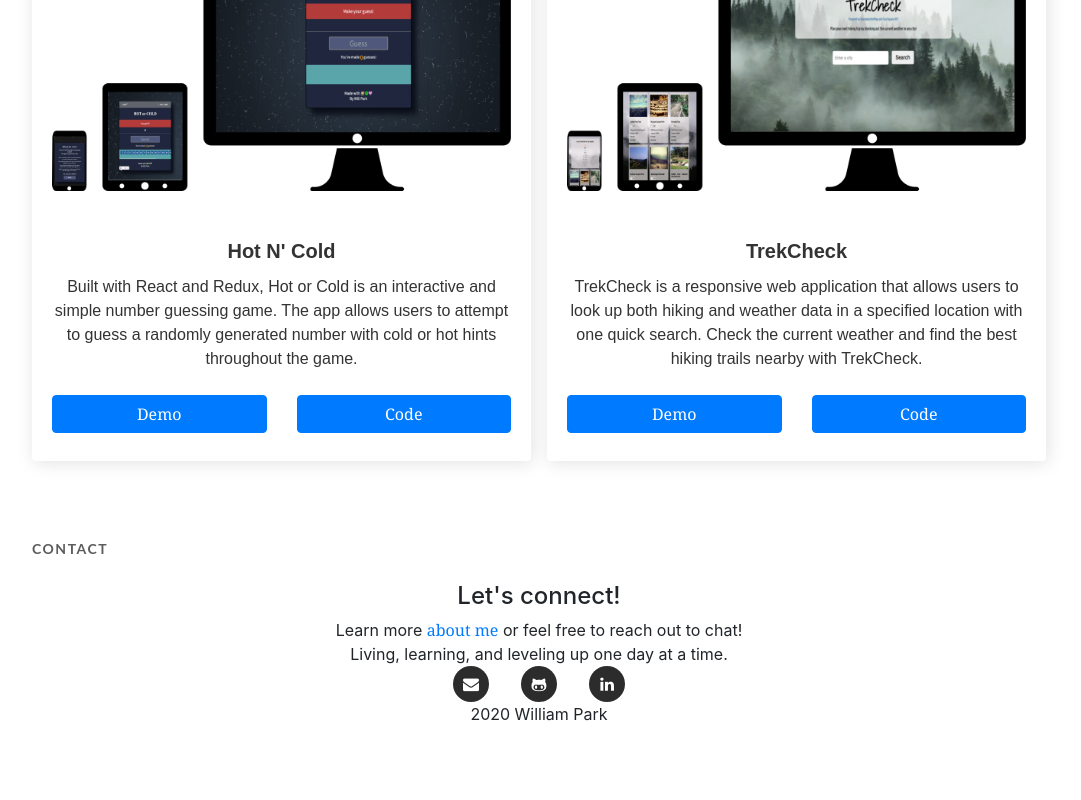
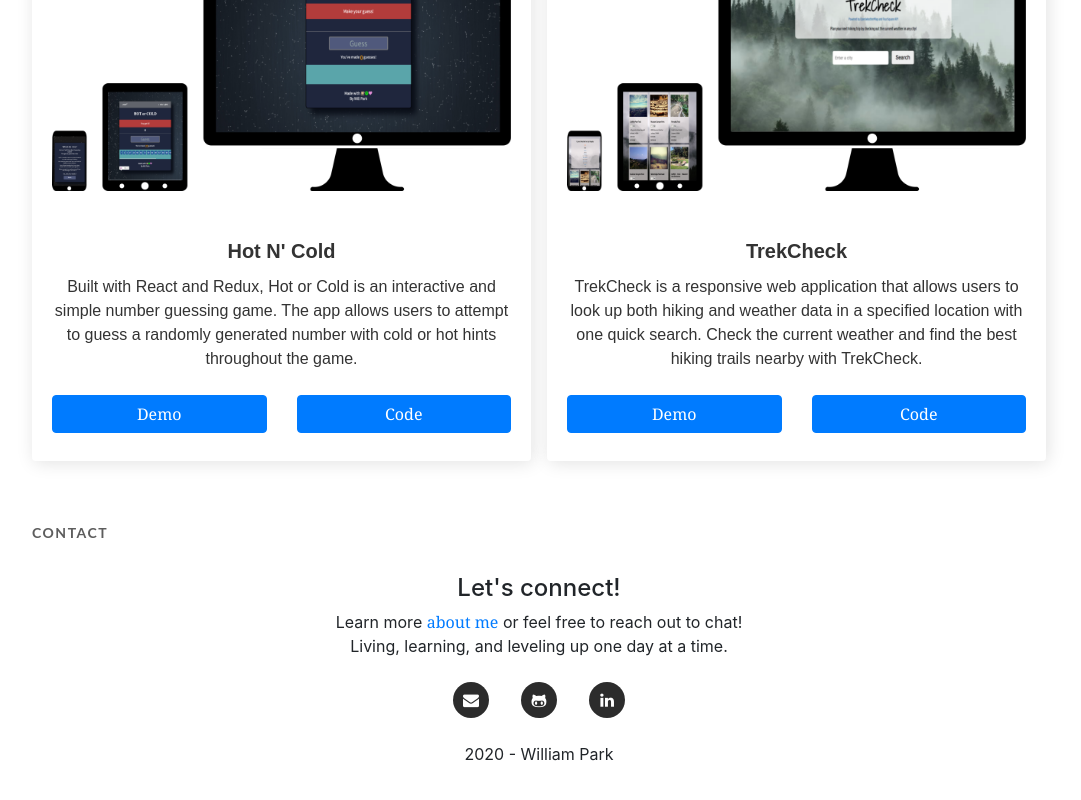
Before and after one commit to wjypark94/wpark-portfolio, a React (Create React App) app: page / in a window 1280 px wide. Shown: the part 2759-3559 px from the top of the page, without its empty margins (101-1182 px from the left). Built offline with nearby package versions, Linux system fonts and the light colour scheme; a web font is replaced by a local one.

Commit message:
added styles to footer

```diff
--- a/src/components/Footer.js
+++ b/src/components/Footer.js
@@ -5,10 +5,10 @@ class Footer extends Component{
 		return (
 			<div class="container py-3 py-lg-5">
 				<div class="row mx-0 mx-lg-5">
-					<div class="col-12 text-center text-md-left pl-0 py-3">
+					<div class="col-12 text-center text-md-left pl-0">
 						<h2 class="contact-header text-uppercase">Contact</h2>
 					</div>
-					<div class="col-12 text-center">
+					<div class="col-12 text-center py-3 py-lg-4">
 						<h3>Let's connect!</h3>
 						<p class="m-0">Learn more <a href="/about">about me</a> or feel free to reach out to chat!</p>
 						<p class="m-0">Living, learning, and leveling up one day at a time.</p>
@@ -17,7 +17,7 @@ class Footer extends Component{
 						<a class="px-3" href="mailto:wjypark94@gmail.com"><i class="icon fa fa-envelope"></i></a>
 						<a class="px-3" href="https://github.com/wjypark94"><i class="icon fa fa-github-alt"></i></a>
 						<a class="px-3" href="https://www.linkedin.com/in/wjypark"><i class="icon fa fa-linkedin"></i></a>
-						<p>2020 William Park</p>
+						<p className="py-4">2020 - William Park</p>
 					</div>
 
 				</div>
```
